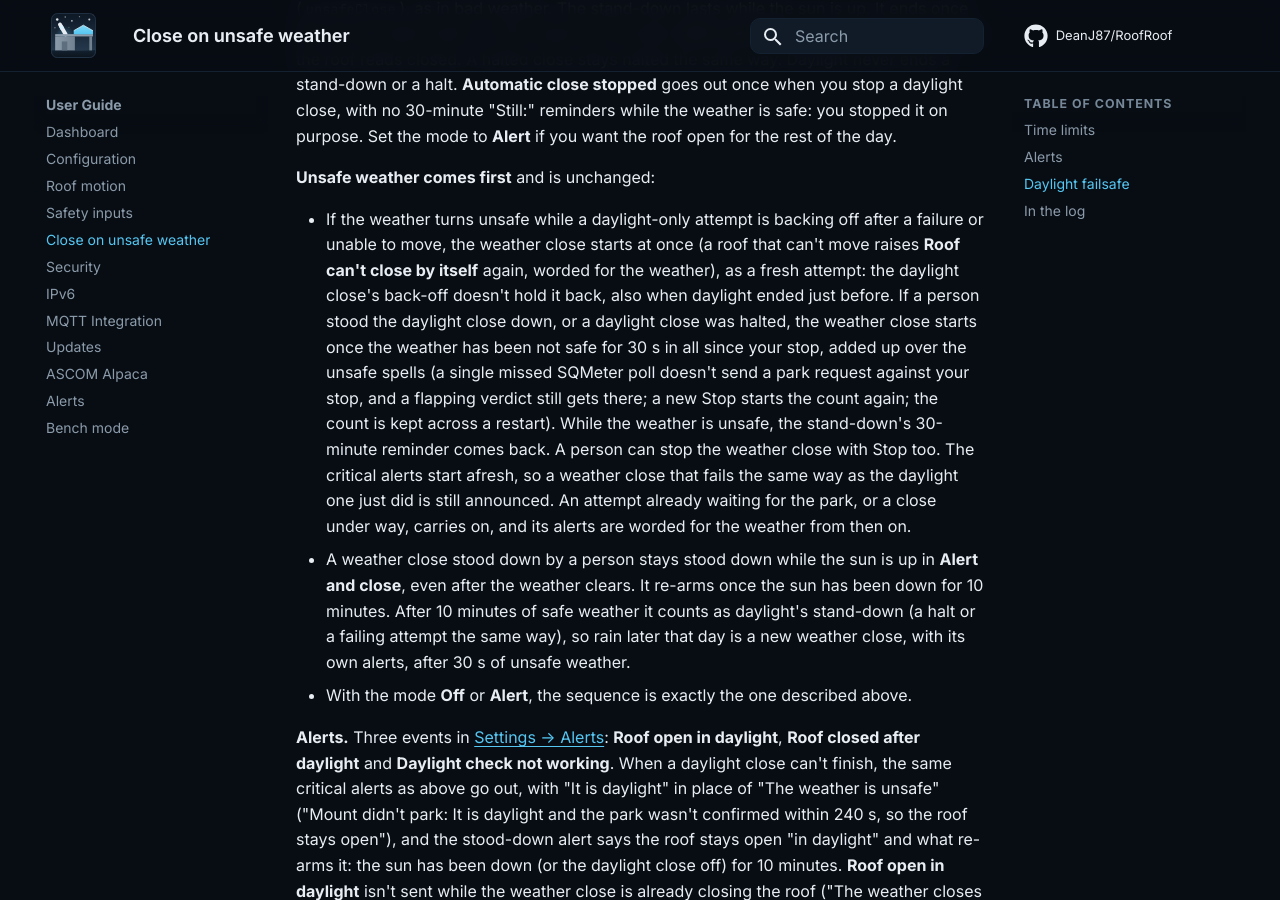
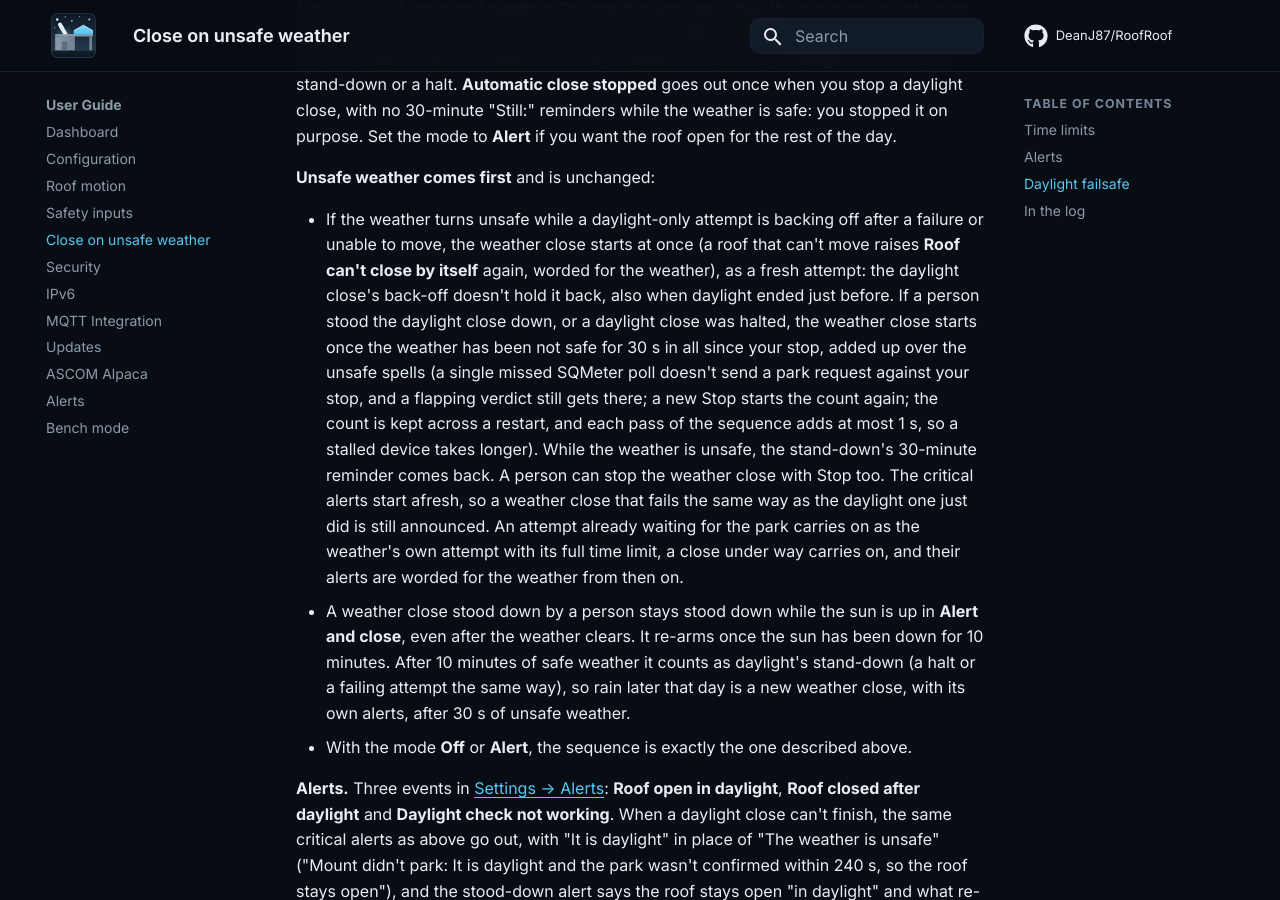
Before and after one commit to DeanJ87/RoofRoof, an MkDocs documentation site: the page built from docs/user-guide/close-on-unsafe.md, in a window 1280 px wide and 900 px high, scrolled down 5162 px. Built offline with MkDocs 1.6.1 and Material for MkDocs 9.7.7, drawn with Linux system fonts in a browser that asks for light colours.

Commit message:
013: review round 6: a person's stop on the step the weather turns unsafe stands the daylight episode down as daylight's (the weather re-arms it after 30 s); a handed-over park attempt gets the weather's full time limit and refusal count; tests

```diff
--- a/docs/user-guide/close-on-unsafe.md
+++ b/docs/user-guide/close-on-unsafe.md
@@ -78,7 +78,7 @@ stateDiagram-v2
     8. A person's stop or abort during the sequence, or while it can't move, stands it down (`HeldByPerson`) with a critical alert: nothing more is sent or moved.
     9. `CannotMove`, `HeldByPerson` and `Halted` end when the roof reads closed, or the weather has been safe for 10 minutes without a break.
     10. A safe verdict while waiting ends the sequence (with the daylight close on, only when the sun isn't up either). A close already commanded runs to the closed magnet. If it turns unsafe again within 10 minutes, the attempt carries on where it was, its time limit still running.
-    11. An attempt that began only because of daylight, or a weather attempt or stand-down the weather has left for 10 minutes while daylight still wants a close, is a daylight attempt until the weather first turns unsafe. Then a waiting or stood-down (can't move) daylight attempt ends at once (`Idle`) and the weather attempt starts on the same pass; one a person stood down, or a halted one, ends once the weather has been not safe for 30 s in all since the stop, added up over unsafe spells (a new stop starts the count again); a person's stop on that very pass still stands it down.
+    11. An attempt that began only because of daylight, or a weather attempt or stand-down the weather has left for 10 minutes while daylight still wants a close, is a daylight attempt until the weather first turns unsafe. Then a waiting or stood-down (can't move) daylight attempt ends at once (`Idle`) and the weather attempt starts on the same pass; one a person stood down, or a halted one, ends once the weather has been not safe for 30 s in all since the stop, added up over unsafe spells (a new stop starts the count again); a person's stop on that very pass stands it down as a daylight stand-down (the 30 s count then applies). An attempt waiting for the park becomes the weather's own attempt, with its full time limit from then.
 12. A restart of the device (not a power cut) keeps a stand-down, and an attempt or back-off with the time it has run (plus 10 s for the restart), so a board that keeps restarting still reaches its limits. A restart after the close was asked for but before the roof took it carries on from the park wait; it isn't a failed close.
 
 ## Time limits
@@ -200,11 +200,13 @@ for the rest of the day.
   close starts once the weather has been not safe for 30 s in all since your stop, added up over
   the unsafe spells (a single missed SQMeter poll doesn't send a park request against your stop,
   and a flapping verdict still gets there; a new Stop starts the count again; the count is kept
-  across a restart). While the weather
+  across a restart, and each pass of the sequence adds at most 1 s, so a stalled device takes
+  longer). While the weather
   is unsafe, the stand-down's 30-minute reminder comes back. A person can
   stop the weather close with Stop too. The critical alerts start afresh, so a weather close that
   fails the same way as the daylight one just did is still announced. An
-  attempt already waiting for the park, or a close under way, carries on, and its alerts are worded
+  attempt already waiting for the park carries on as the weather's own attempt with its full time
+  limit, a close under way carries on, and their alerts are worded
   for the weather from then on.
 - A weather close stood down by a person stays stood down while the sun is up in **Alert and
   close**, even after the weather clears. It re-arms once the sun has been down for 10 minutes.
```
Also changed, not shown: other parts of docs/user-guide/close-on-unsafe.md (+1 -1 lines), docs/development/workflow.md (+1 -1 lines), specs/013-daylight-failsafe/spec.md (+3 -1 lines), 6 other files.
